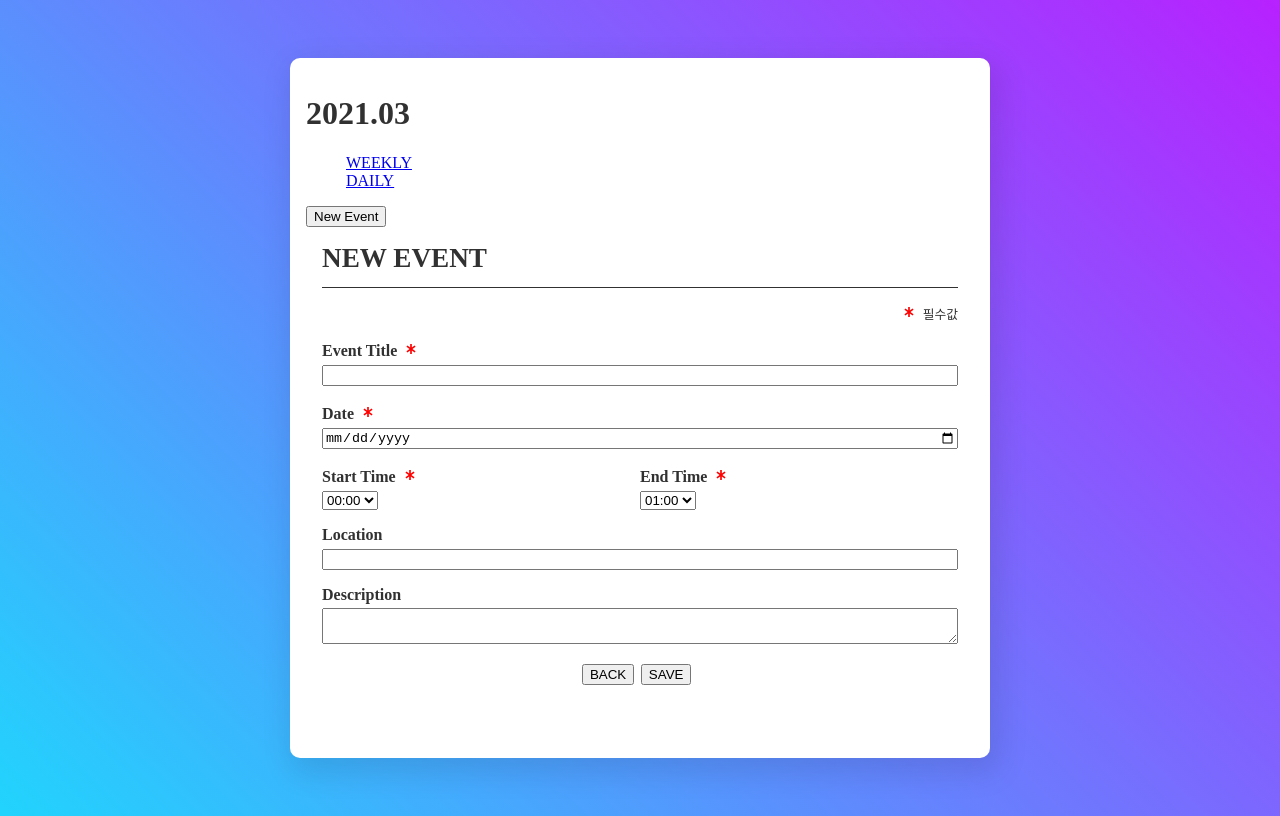
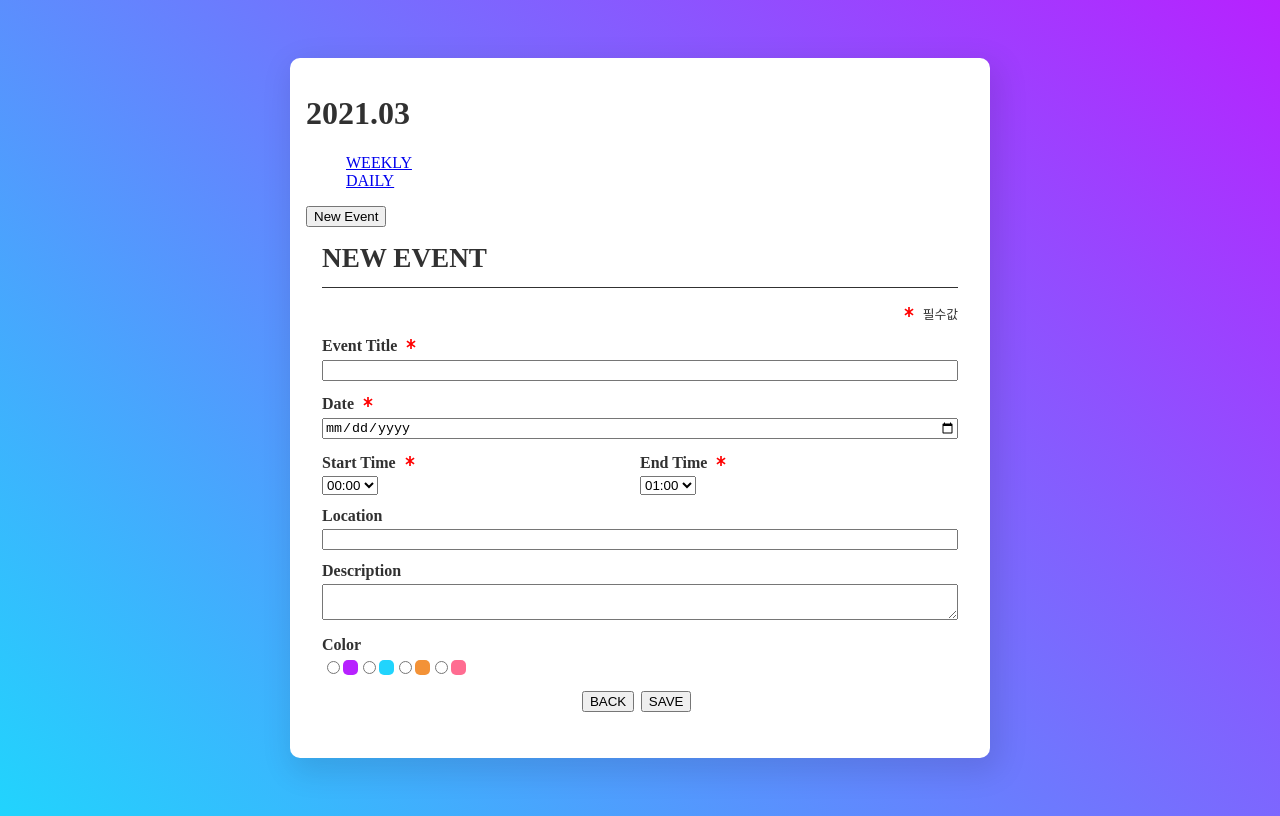
Before and after one commit to Ha-Young/Calendar-FrontEnd, a React (Create React App) app: page /event in a window 1280 px wide. Built offline with nearby package versions, Linux system fonts and the light colour scheme.

Commit message:
Add eventColor for saving event

```diff
--- a/src/api/index.js
+++ b/src/api/index.js
@@ -14,7 +14,7 @@ const data = firebase.database();
 //   });
 // }
 
-export const createEvent = async ({ title, date, startTime, endTime, location = "", description = "" }) => {
+export const createEvent = async ({ title, date, startTime, endTime, location, description, eventColor }) => {
   await data.ref(`events/${date}/${startTime}`).set({
     title,
     date,
@@ -22,6 +22,7 @@ export const createEvent = async ({ title, date, startTime, endTime, location =
     endTime,
     location,
     description,
+    eventColor,
   });
 };
 
--- a/src/components/Event/EventEdit.js
+++ b/src/components/Event/EventEdit.js
@@ -2,6 +2,7 @@ import React, { useEffect, useState, useRef } from "react";
 import { useHistory, useLocation } from "react-router-dom";
 
 import Container from "../Shared/Container";
+import InputRadio from "../Shared/InputRadio";
 import InputDate from "../Shared/InputDate";
 import InputText from "../Shared/InputText";
 import InputTime from "../Shared/InputTime";
@@ -24,6 +25,7 @@ export default function EventEdit({ eventMode }) {
     startTime: "",
     endTime: "",
     location: "",
+    eventColor: "#B721FF",
     description: "",
   });
 
@@ -43,6 +45,7 @@ export default function EventEdit({ eventMode }) {
         startTime: "",
         endTime: "",
         location: "",
+        eventColor: "#B721FF",
         description: "",
       });
     }
@@ -54,6 +57,7 @@ export default function EventEdit({ eventMode }) {
       ...currentEvent,
       [name]: value,
     });
+    console.log(currentEvent);
   };
 
   const saveEvent = async () => {
@@ -115,6 +119,19 @@ export default function EventEdit({ eventMode }) {
           <Textarea name="description" handleChange={handleChange} value={currentEvent.description}/>
         </div>
       </Container>
+      <Container>
+        <div>
+          <label>Color</label>
+          <InputRadio name="eventColor" handleChange={handleChange} value="#B721FF" />
+          <span className={`${styles.eventColor} ${styles.purple}`}></span>
+          <InputRadio name="eventColor" handleChange={handleChange} value="#21D4FD" />
+          <span className={`${styles.eventColor} ${styles.blue}`}></span>
+          <InputRadio name="eventColor" handleChange={handleChange} value="#F39237" />
+          <span className={`${styles.eventColor} ${styles.orange}`}></span>
+          <InputRadio name="eventColor" handleChange={handleChange} value="#ff6c91" />
+          <span className={`${styles.eventColor} ${styles.pink}`}></span>
+        </div>
+      </Container>
       <p className={styles.validationText}>{validationText}</p>
       <div className={styles.Buttons}>
         <button type="button" onClick={() => history.goBack()}>BACK</button>
--- a/src/components/Event/EventEdit.module.scss
+++ b/src/components/Event/EventEdit.module.scss
@@ -6,7 +6,7 @@
     vertical-align: text-bottom;
   }
   .header {
-    margin: 1em;
+    margin: 1em 1em 0.5em 1em;
 
     .eventMode {
       margin: 0 0 0.5em 0;
@@ -16,6 +16,7 @@
       border-bottom: 1px solid #313131;
     }
     .validationGuide {
+      margin: 0;
       text-align: right;
       font-size: 0.8em;
     }
@@ -32,6 +33,30 @@
       border: 1px solid transparent;
       border-bottom: 1px solid black;
     }
+  }
+
+  .eventColor {
+    width: 15px;
+    height: 15px;
+    display: inline-block;
+    border-radius: 5px;
+    vertical-align: text-top;
+  }
+
+  .purple {
+    background: #B721FF;
+  }
+
+  .blue {
+    background: #21D4FD;
+  }
+
+  .orange {
+    background: #F39237;
+  }
+
+  .pink {
+    background: #ff6c91;
   }
 
   .validationText {
--- a/src/components/Schedule/ScheduleEvent.js
+++ b/src/components/Schedule/ScheduleEvent.js
@@ -9,7 +9,7 @@ const EventBox = styled.span`
   height: ${props => (props.endTime - props.startTime) * 70}px;
   position: absolute;
   top: ${props => props.startTime * 70}px;
-  background: #B721FF;
+  background: ${props => props.eventColor};
   color: #ffffff;
   overflow: hidden;
 `
@@ -49,7 +49,11 @@ export default function ScheduleEvent({ event }) {
       pathname: `/event/event-${event.date}-${event.startTime}-${event.endTime}`,
       state: { event }
     }}>
-      <EventBox startTime={parseInt(event.startTime)} endTime={parseInt(event.endTime)}>
+      <EventBox
+        startTime={parseInt(event.startTime)}
+        endTime={parseInt(event.endTime)}
+        eventColor={event.eventColor}
+      >
         <EventInfo>
           <li className="title">{event.title}</li>
           {event.location !== "" && (
--- /dev/null
+++ b/src/components/Shared/InputRadio.js
@@ -0,0 +1,7 @@
+import React from "react";
+
+export default function InputRadio({ name, value, handleChange }) {
+  return (
+    <input type="radio" value={value} name={name} onChange={handleChange} />
+  )
+}
--- a/src/components/Shared/Shared.module.scss
+++ b/src/components/Shared/Shared.module.scss
@@ -1,5 +1,5 @@
 .FormContainer {
-  margin: 1em;
+  margin: 0.7em 1em;
   display: flex;
   justify-content: space-between;
 
@@ -17,7 +17,7 @@
       font-weight: bold;
     }
 
-    input,
+    input:not([type="radio"]),
     textarea {
       width: 100%;
       box-sizing: border-box;
```
